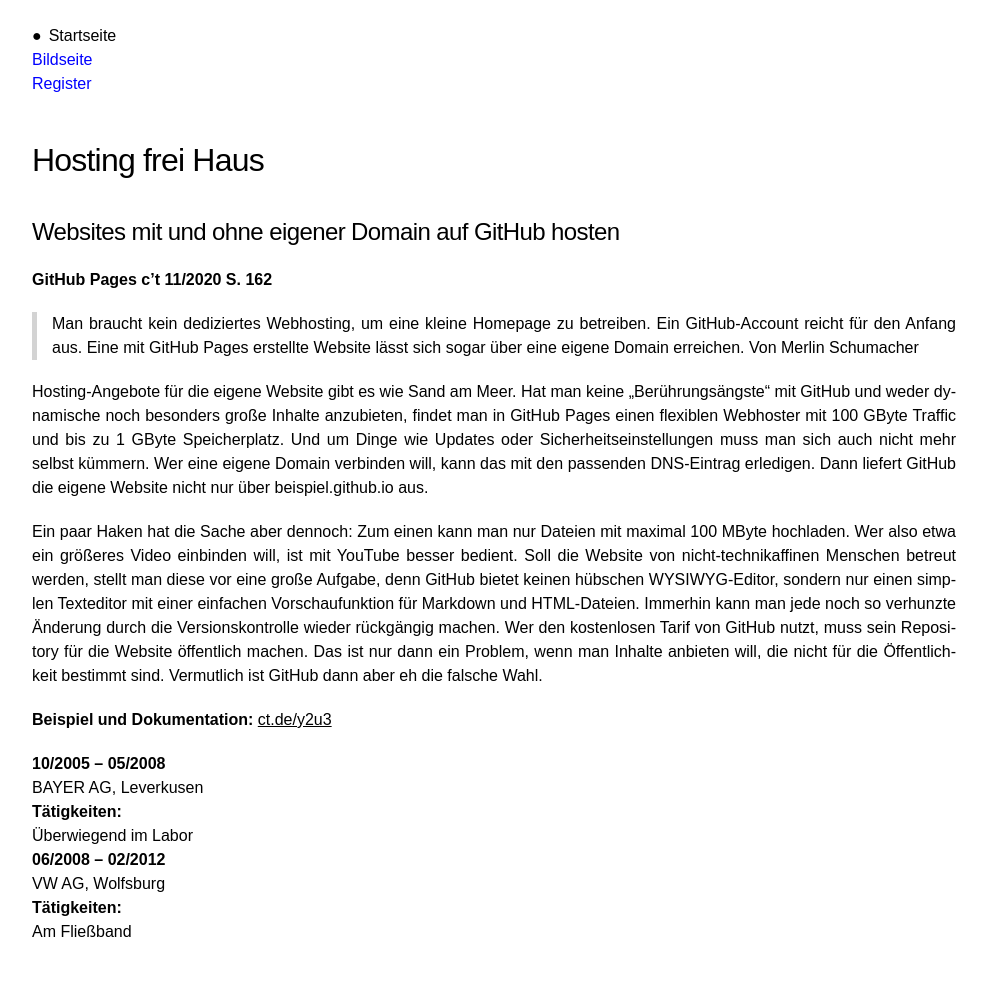
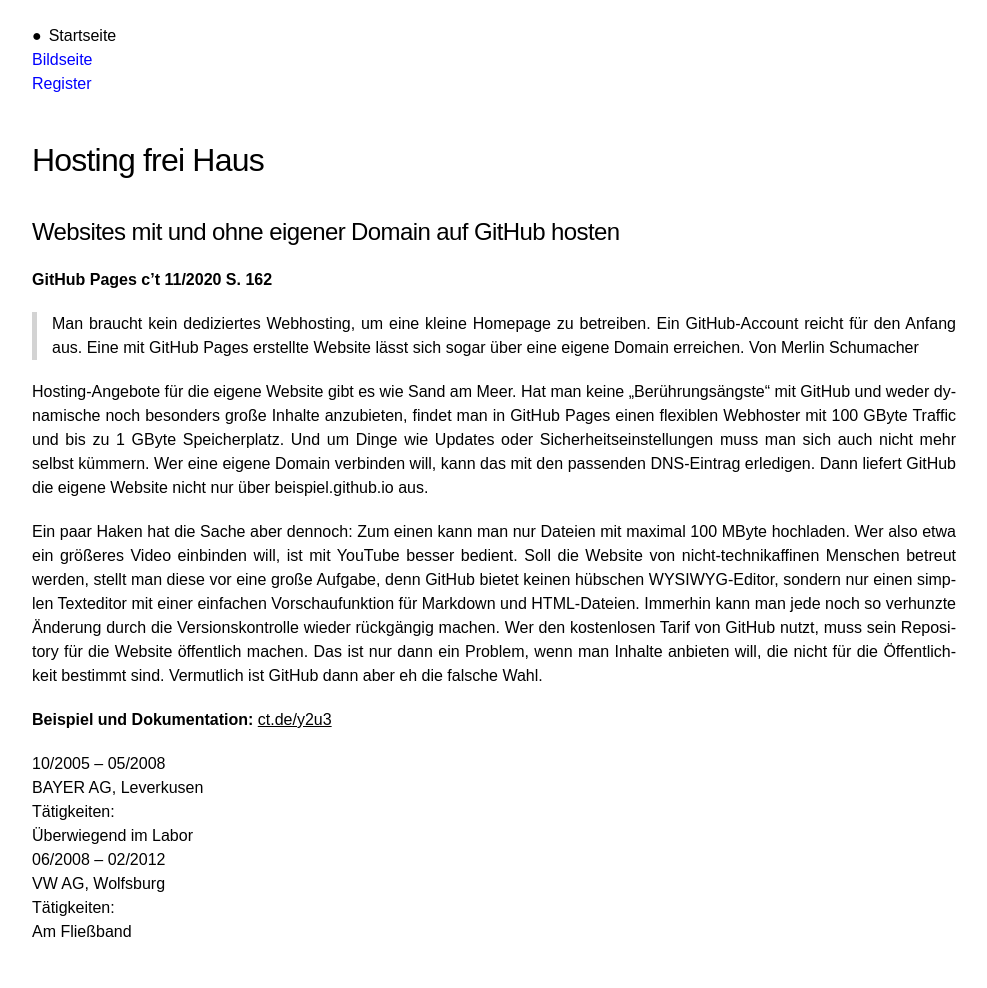
Before and after one commit to webuser-ralf/webuser-ralf.github.io, a Jekyll site: the page built from index.md, in a window 1280 px wide. Shown: the whole page, without its empty margins (146-1133 px from the left). Built offline with Jekyll 4.4.1, drawn with Linux system fonts in a browser that asks for light colours; our own code applies the rules of GitHub Pages for plain Markdown files.

Commit message:
Update layout.scss

```diff
--- a/_sass/layout.scss
+++ b/_sass/layout.scss
@@ -21,7 +21,7 @@
     font-weight: bold;
 }
 
-dt:nth-child(2n) {
+dt:nth-child(2n+1) {
     font-weight: normal;
 }
 
```
